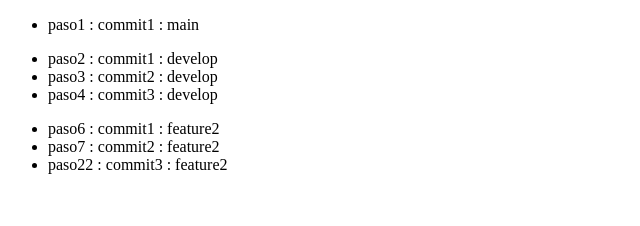
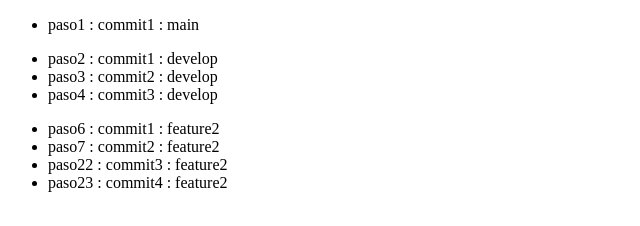
Before and after one commit to pablo-sanchez83/trabajo-git-01, a plain HTML site: page index.html in a window 1280 px wide. Shown: the whole page, without its empty margins (0-640 px from the left). Drawn offline with Linux system fonts and the light colour scheme.

Commit message:
paso23 : commit4 : feature2

```diff
--- a/index.html
+++ b/index.html
@@ -18,6 +18,7 @@
         <li>paso6 : commit1 : feature2</li>
         <li>paso7 : commit2 : feature2</li>
         <li>paso22 : commit3 : feature2</li>
+        <li>paso23 : commit4 : feature2</li>
     </ul>
 </body>
 </html>
```
